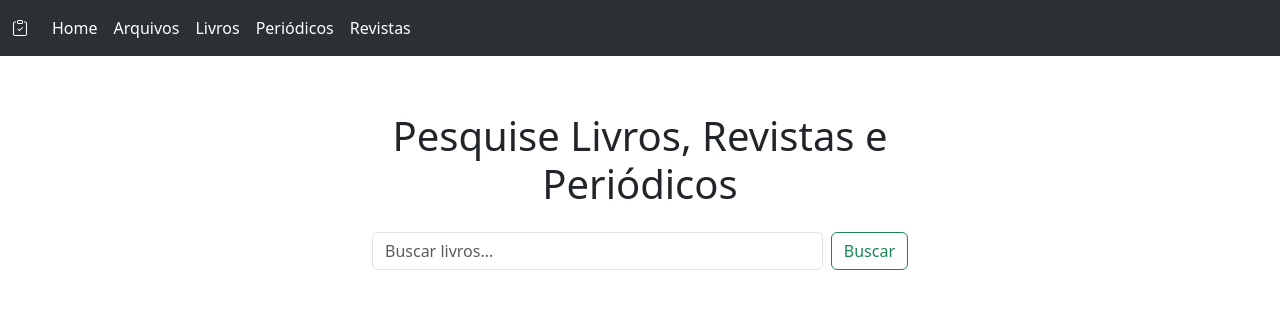
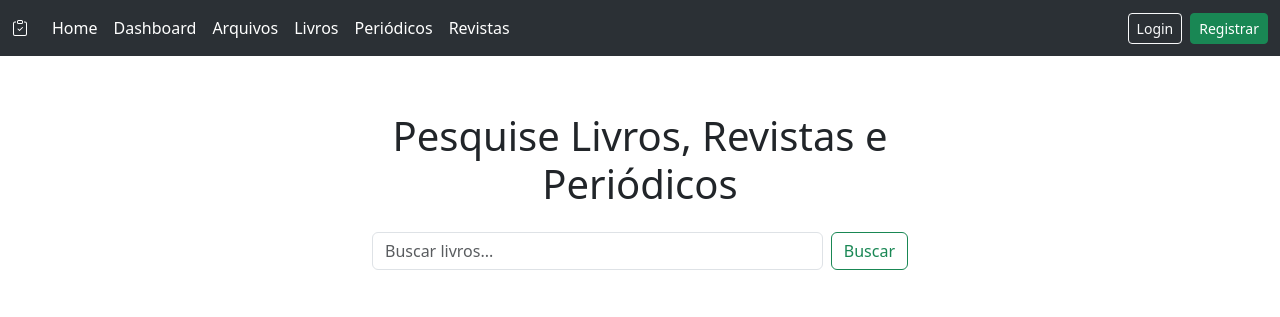
Before and after one commit to LUANSSA/LibraTech, a Django app: template core/templates/core/home.html in a window 1280 px wide. Shown: the top 317 px of the page. Run offline with Django 5.2, Linux system fonts and the light colour scheme; the template is opened without the code that fills it, so the values that code supplies are empty.

Commit message:
✨ Novo Recurso: Login e registrar no menu de navegação

```diff
--- a/core/templates/core/base.html
+++ b/core/templates/core/base.html
@@ -57,25 +57,42 @@
                     <li class="nav-item">
                         <a class="nav-link active" aria-current="page" href="/">Home</a>
                     </li>
+                    {% comment %} Página Dashboard {% endcomment %}
+                    <li class="nav-item">
+                        <a class="nav-link active" aria-current="page" href="{% url 'painel_dashboard' %}">Dashboard</a>
+                    </li>
+
                     {% comment %} Página de Arquivos {% endcomment %}
                     <li class="nav-item">
-                        <a class="nav-link active" aria-current="page" href="/arquivos">Arquivos</a>
+                        <a class="nav-link active" aria-current="page" href="{% url 'arquivos_listar' %}">Arquivos</a>
                     </li>
+
                     {% comment %} Página de Livros {% endcomment %}
                     <li class="nav-item">
-                        <a class="nav-link active" aria-current="page" href="/livros">Livros</a>
+                        <a class="nav-link active" aria-current="page" href="{% url 'livros_listar' %}">Livros</a>
                     </li>
+
                     {% comment %} Página de Periódicos {% endcomment %}
                     <li class="nav-item">
-                        <a class="nav-link active" aria-current="page" href="/periodicos">Periódicos</a>
+                        <a class="nav-link active" aria-current="page" href="{% url 'periodicos_listar' %}">Periódicos</a>
                     </li>
+
                     {% comment %} Página de Revistas {% endcomment %}
                     <li class="nav-item">
-                        <a class="nav-link active" aria-current="page" href="/revistas">Revistas</a>
+                        <a class="nav-link active" aria-current="page" href="{% url 'revistas_listar' %}">Revistas</a>
                     </li>
-
                 </ul>
             </div>
+
+            <!-- Menu Botões Login e Registrar no canto direito -->
+            <ul class="navbar-nav ms-auto">
+                <li class="nav-item me-2">
+                    <a class="btn btn-outline-light btn-sm" href="{% url 'painel_login' %}">Login</a>
+                </li>
+                <li class="nav-item">
+                    <a class="btn btn-success btn-sm" href="{% url 'painel_recuperar_senha' %}">Registrar</a>
+                </li>
+            </ul>
         </div>
     </nav>
 
```
